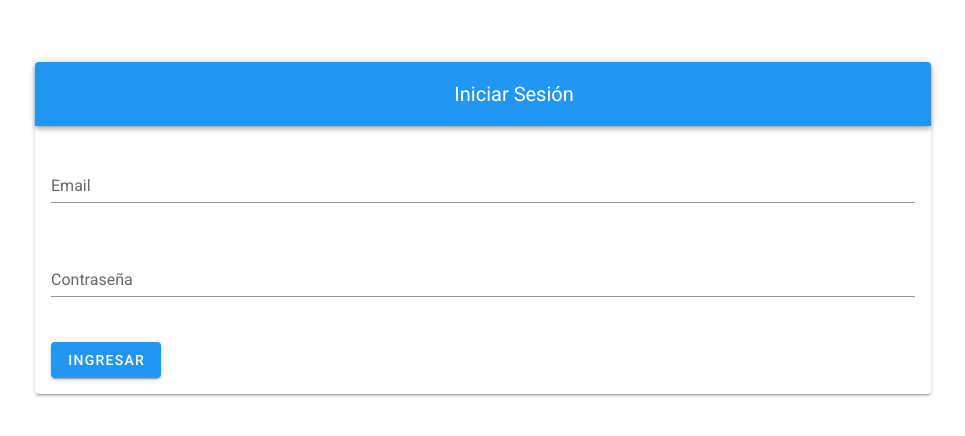
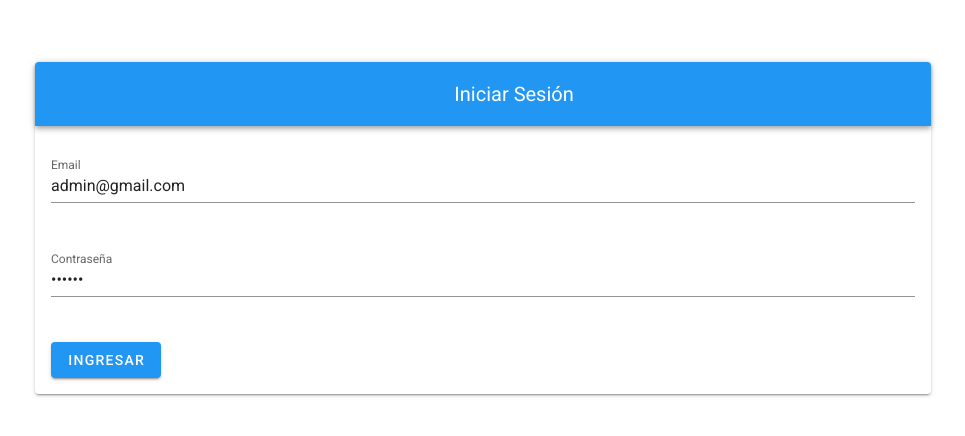
Before and after one commit to GiovanniAS/front-re-inventory-x, a Vue app: page / in a window 1280 px wide. Shown: the part 172-608 px from the top of the page, without its empty margins (157-1122 px from the left). Built offline with nearby package versions, Linux system fonts and the light colour scheme.

Commit message:
datos admin agregados

```diff
--- a/src/views/HomeView.vue
+++ b/src/views/HomeView.vue
@@ -39,8 +39,8 @@
     data() {
       return {
         usuario:{
-          email: "",
-          password: ""
+          email: "admin@gmail.com",
+          password: "qwerty"
         }
       }
     },
```
Also changed, not shown: src/store/index.js (+4 -4 lines).
